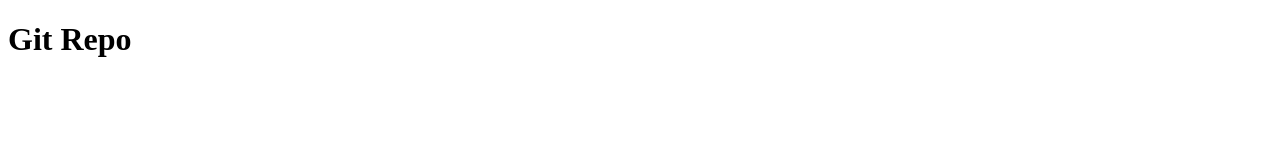
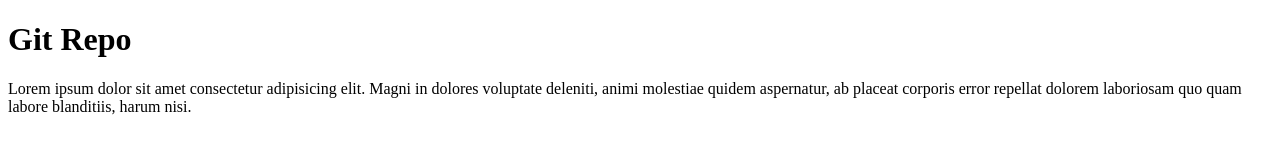
Before and after one commit to BapiShaikh/school, a plain HTML site: page index.html in a window 1280 px wide. Drawn offline with Linux system fonts and the light colour scheme.

Commit message:
added paragraph

```diff
--- a/index.html
+++ b/index.html
@@ -7,5 +7,8 @@
 </head>
 <body>
     <h1>Git Repo </h1>
+    <P>Lorem ipsum dolor sit amet consectetur
+        adipisicing elit. Magni in dolores voluptate deleniti, animi molestiae quidem aspernatur,
+        ab placeat corporis error repellat dolorem laboriosam quo quam labore blanditiis, harum nisi.</P>
 </body>
 </html>
```
